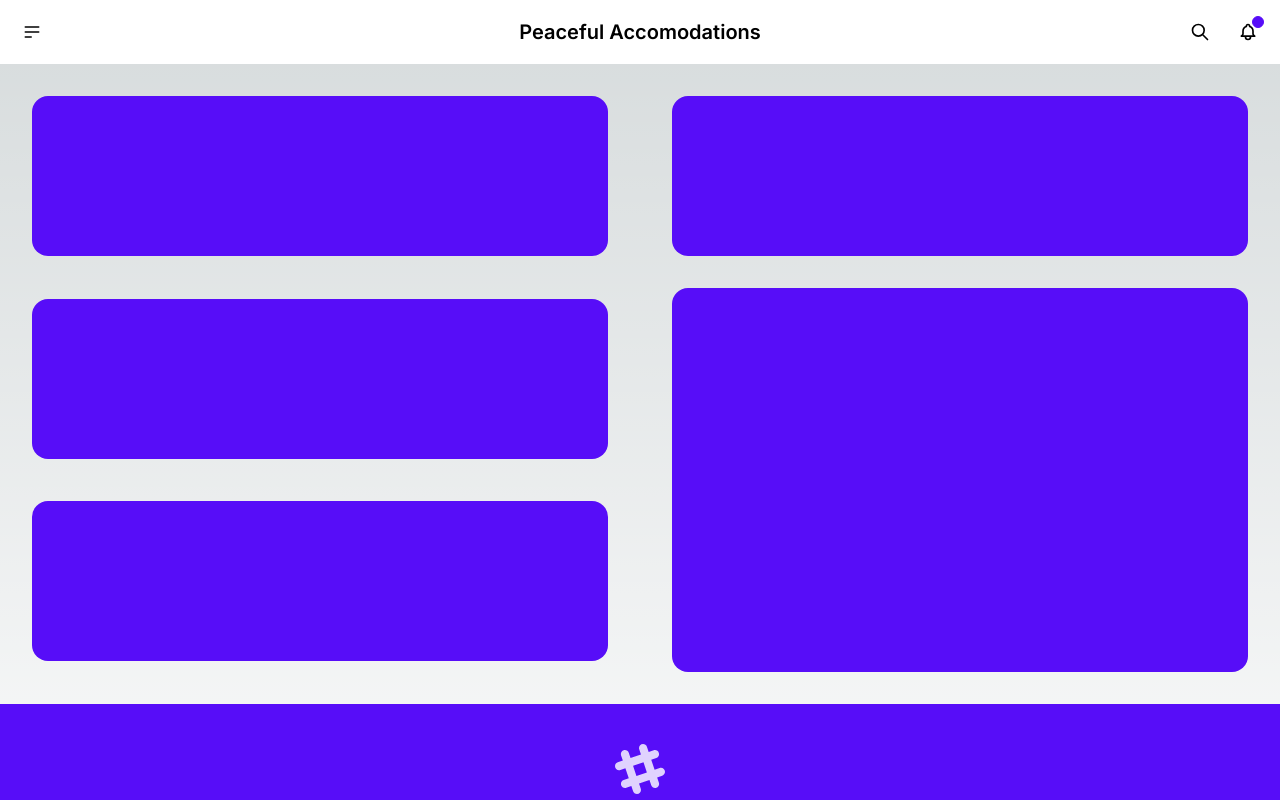
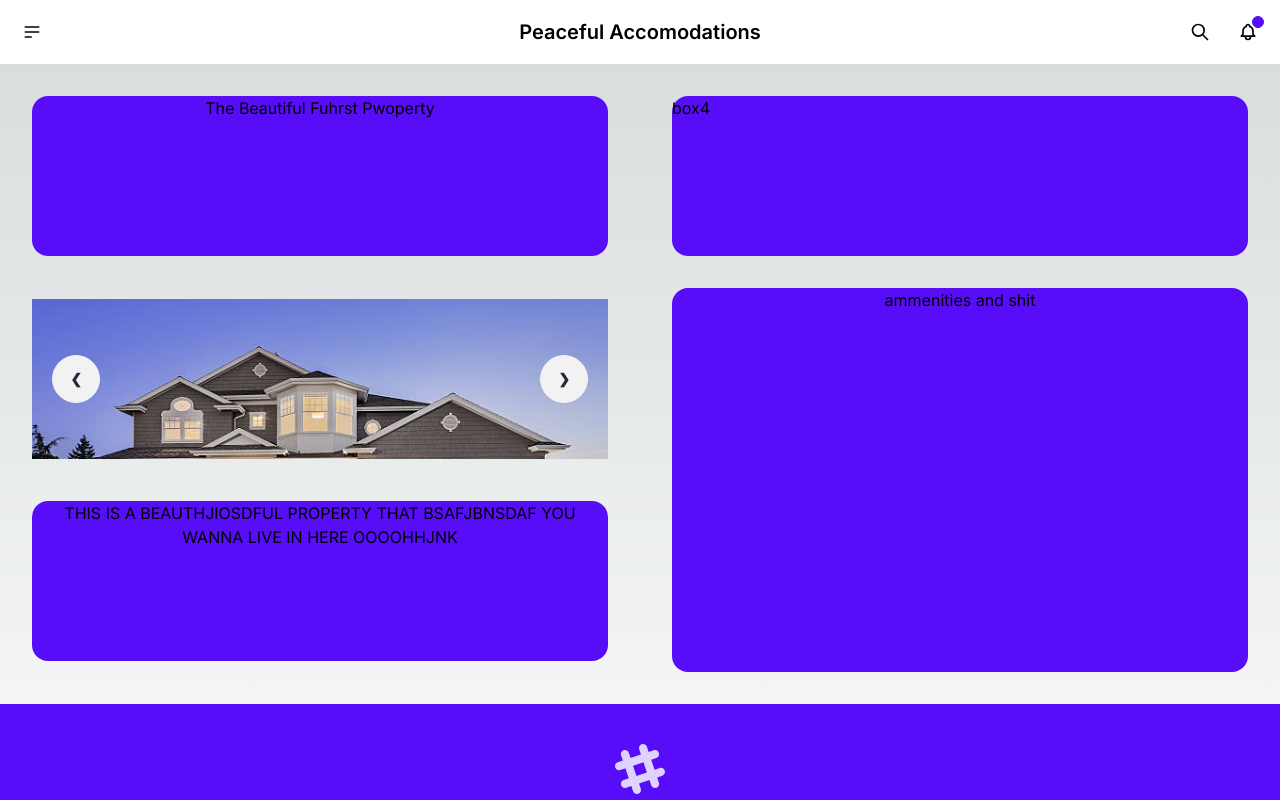
Before and after one commit to terminaltrifecta/PeacefulEscape, a Next.js app: page /property1 in a window 1280 px wide. Shown: the top 800 px of the page. Built offline with nearby package versions, Linux system fonts and the light colour scheme.

Commit message:
changed some component shit

```diff
--- a/app/components/proplayout/proplayout.tsx
+++ b/app/components/proplayout/proplayout.tsx
@@ -1,15 +1,64 @@
+import Image from "next/image";
+import Stock from "app/assets/stockhome.jpg";
+
 export default function Proplayout({ box1, box2, box3, box4, box5 }: any) {
   return (
     <div className="grid md:grid-cols-2">
       <div className="grid p-8 gap-8">
-        <div className="h-20 lg:h-40 card bg-primary">{box1}</div>
-        <div className="h-20 lg:h-40 card bg-primary">{box2}</div>
-        <div className="h-20 lg:h-40 card bg-primary">{box3}</div>
+        <div className="text-center h-10 lg:h-40 card bg-primary">
+          {box1}
+        </div>
+
+      <div className="h-40 lg:h-40 card bg-primary object-cover">
+
+
+      <div className="carousel w-full object-cover">
+  <div id="slide1" className="carousel-item relative w-full">
+    <Image width={5} height={5} src={Stock} alt={""} style={{objectFit:"cover"}} className="w-full" />
+    <div className="absolute flex justify-between transform -translate-y-1/2 left-5 right-5 top-1/2">
+      <a href="#slide4" className="btn btn-circle">❮</a>
+      <a href="#slide2" className="btn btn-circle">❯</a>
+    </div>
+  </div>
+  <div id="slide2" className="carousel-item relative w-full">
+    <Image width={5} height={5} src={Stock} alt={""} style={{objectFit:"cover"}} className="w-full" />
+    <div className="absolute flex justify-between transform -translate-y-1/2 left-5 right-5 top-1/2">
+      <a href="#slide1" className="btn btn-circle">❮</a>
+      <a href="#slide3" className="btn btn-circle">❯</a>
+    </div>
+  </div>
+  <div id="slide3" className="carousel-item relative w-full">
+    <Image width={5} height={5} src={Stock} alt={""} style={{objectFit:"cover"}} className="w-full" />
+    <div className="absolute flex justify-between transform -translate-y-1/2 left-5 right-5 top-1/2">
+      <a href="#slide2" className="btn btn-circle">❮</a>
+      <a href="#slide4" className="btn btn-circle">❯</a>
+    </div>
+  </div>
+  <div id="slide4" className="carousel-item relative w-full">
+    <Image width={5} height={5} src={Stock} alt={""} style={{objectFit:"cover"}} className="w-full" />
+    <div className="absolute flex justify-between transform -translate-y-1/2 left-5 right-5 top-1/2">
+      <a href="#slide3" className="btn btn-circle">❮</a>
+      <a href="#slide1" className="btn btn-circle">❯</a>
+    </div>
+  </div>
+</div>
+</div>
+
+      <div className="text-center h-60 lg:h-40 card bg-primary">
+          {box3}
+        </div>
       </div>
+
       <div className="grid p-8 gap-8">
-        <div className="h-20 lg:h-40 card bg-primary">{box1}</div>
-        <div className="h-48 lg:h-96 card bg-primary">{box2}</div>
+        <div className="h-48 lg:h-40 card bg-primary">
+          {box4}
+        </div>
+
+        <div className="text-center h-32 lg:h-96 card bg-primary">
+          {box5}
+        </div>
       </div>
+
     </div>
   );
 }
--- a/pages/property1.tsx
+++ b/pages/property1.tsx
@@ -3,6 +3,12 @@ import Proplayout from "@/app/components/proplayout/proplayout"
 
 export default function Property1() {
     return(
-        <Proplayout />
+        <Proplayout
+        box1="The Beautiful Fuhrst Pwoperty"
+        box2="Stock"
+        box3="THIS IS A BEAUTHJIOSDFUL PROPERTY THAT BSAFJBNSDAF YOU WANNA LIVE IN HERE OOOOHHJNK"
+        box4="box4"
+        box5="ammenities and shit"
+        />
     )
 }
```
